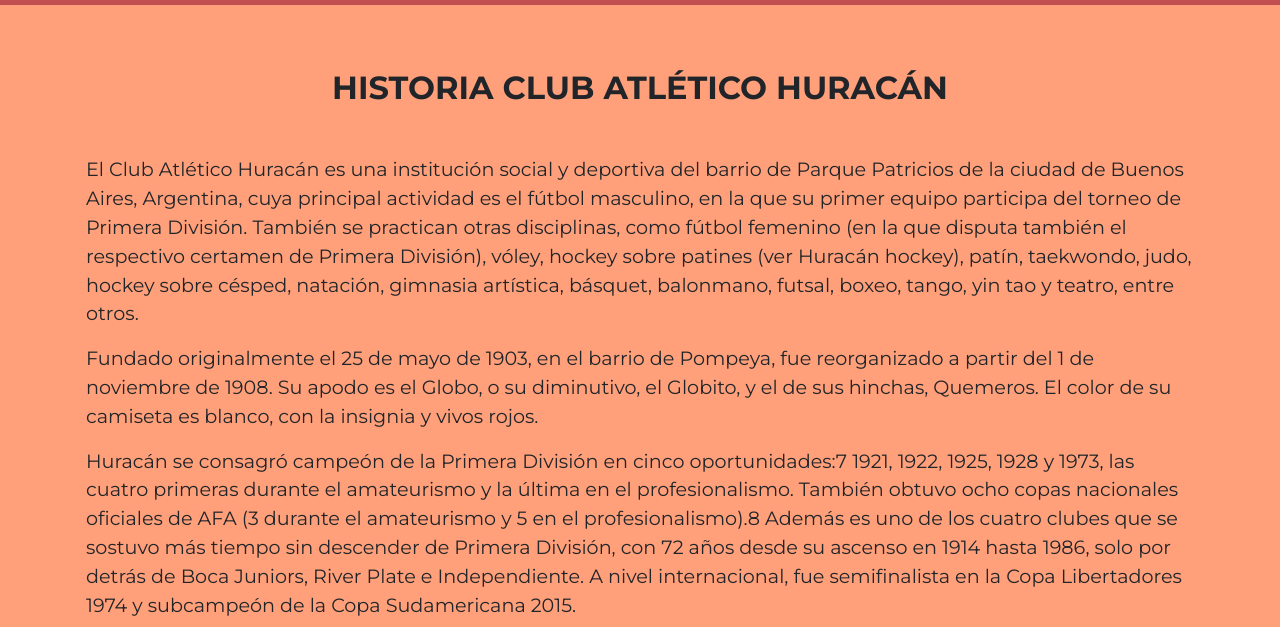
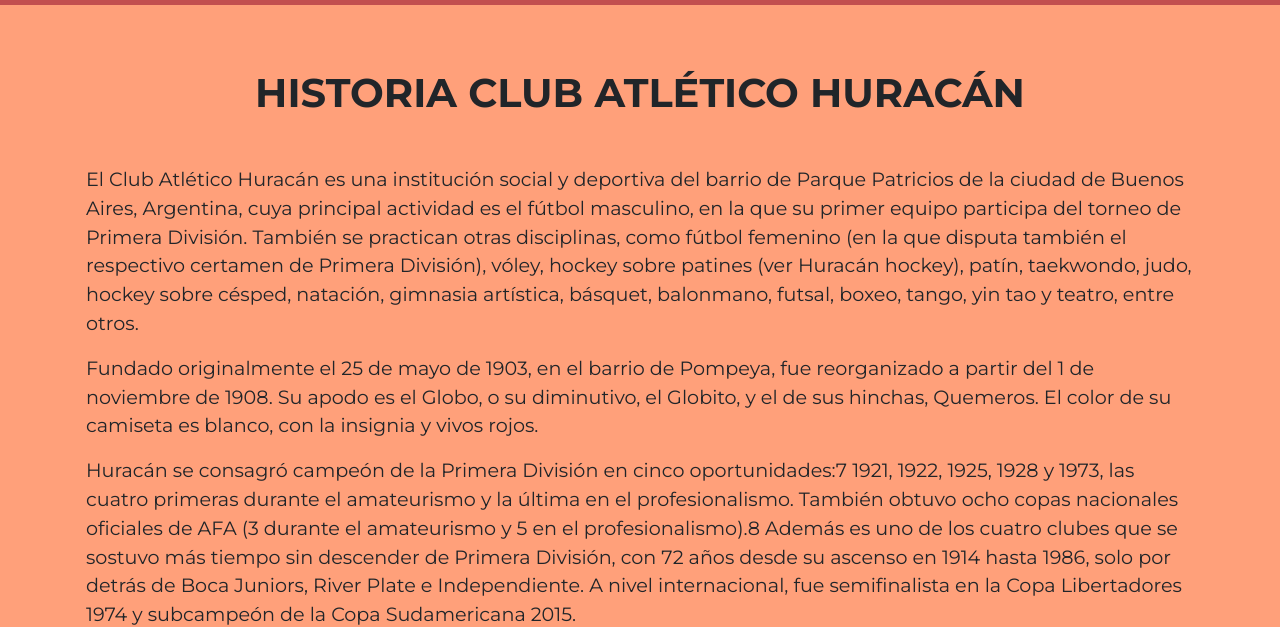
Before and after one commit to nachohermi/Proyecto-Coder-hermida, a website: page pages/nosotros.html in a window 1280 px wide. Shown: the part 179-806 px from the top of the page. Drawn offline with nearby package versions, Linux system fonts and the light colour scheme.

Commit message:
Agregado H1 en Nosotros

```diff
--- a/pages/nosotros.html
+++ b/pages/nosotros.html
@@ -44,7 +44,7 @@
     <section class="container principal__nosotros p-3">
       <div class="row historia">
         <div class="col">
-          <h2 class="text-center mt-5 mb-5 fw-bold">HISTORIA CLUB ATLÉTICO HURACÁN</h2>
+          <h1 class="text-center mt-5 mb-5 fw-bold">HISTORIA CLUB ATLÉTICO HURACÁN</h1>
           <p>El Club Atlético Huracán es una institución social y deportiva del barrio de Parque Patricios de la ciudad
             de
             Buenos Aires, Argentina, cuya principal actividad es el fútbol masculino, en la que su primer equipo
```
